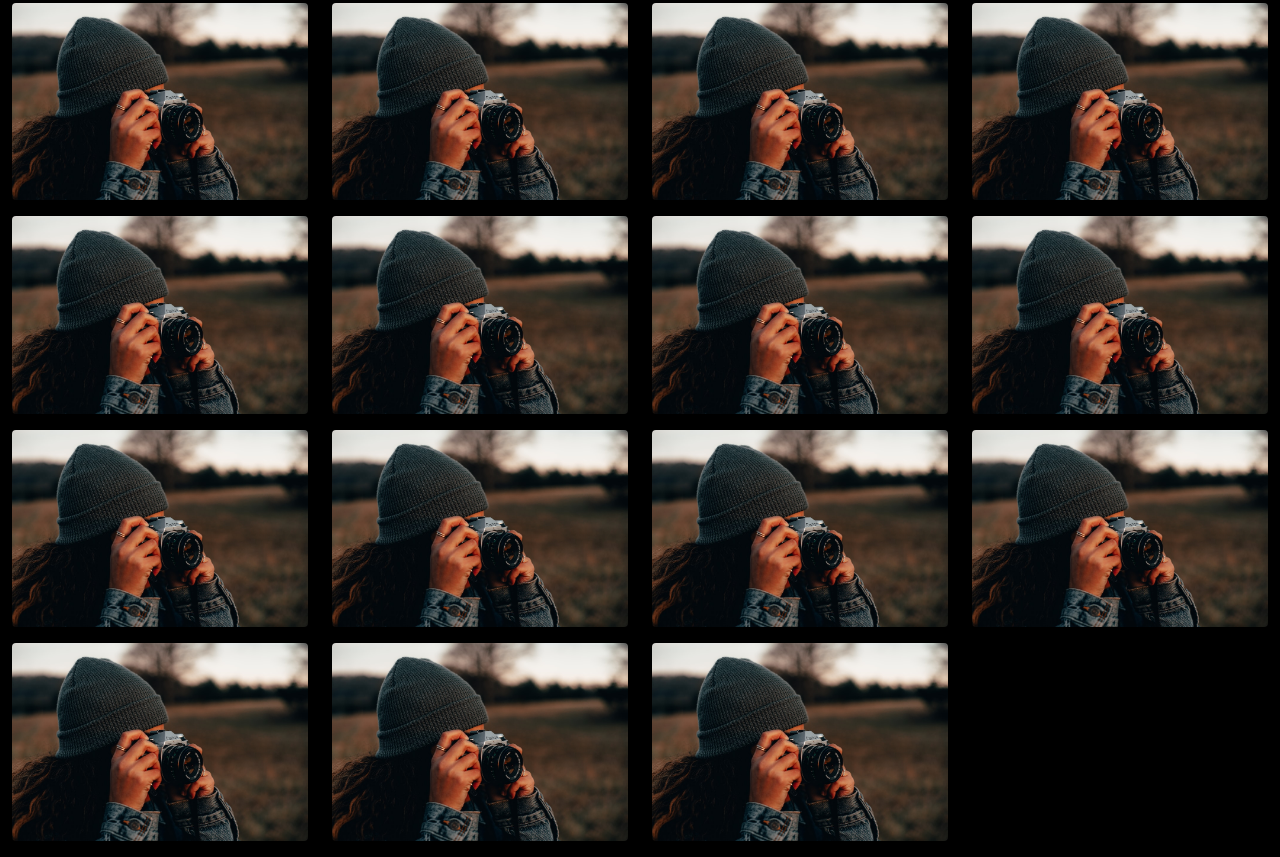
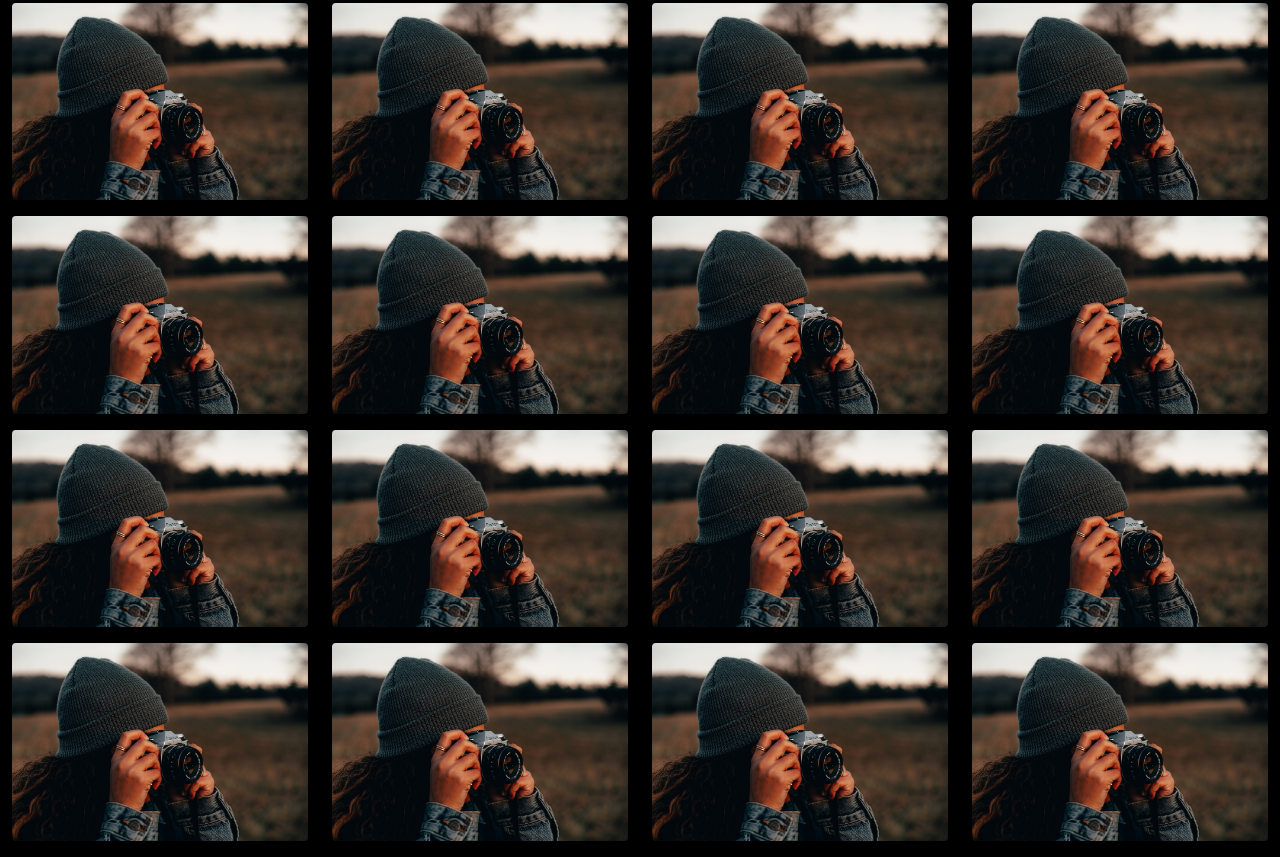
Before and after one commit to sameerkhan7777/project1, a plain HTML site: page index.html in a window 1280 px wide. Shown: the part 846-1703 px from the top of the page. Drawn offline with nearby package versions, Linux system fonts and the light colour scheme.

Commit message:
Update index.html

```diff
--- a/index.html
+++ b/index.html
@@ -185,6 +185,11 @@
           <img class="img-fluid" src="image/img.jpeg">
         </div>
         </div>
+        <div class="col-lg-3 col-md-6 col-sm-12">
+          <div class="custom-column">
+          <img class="img-fluid" src="image/img.jpeg">
+        </div>
+        </div>
       </div>
     </div>
 
```
